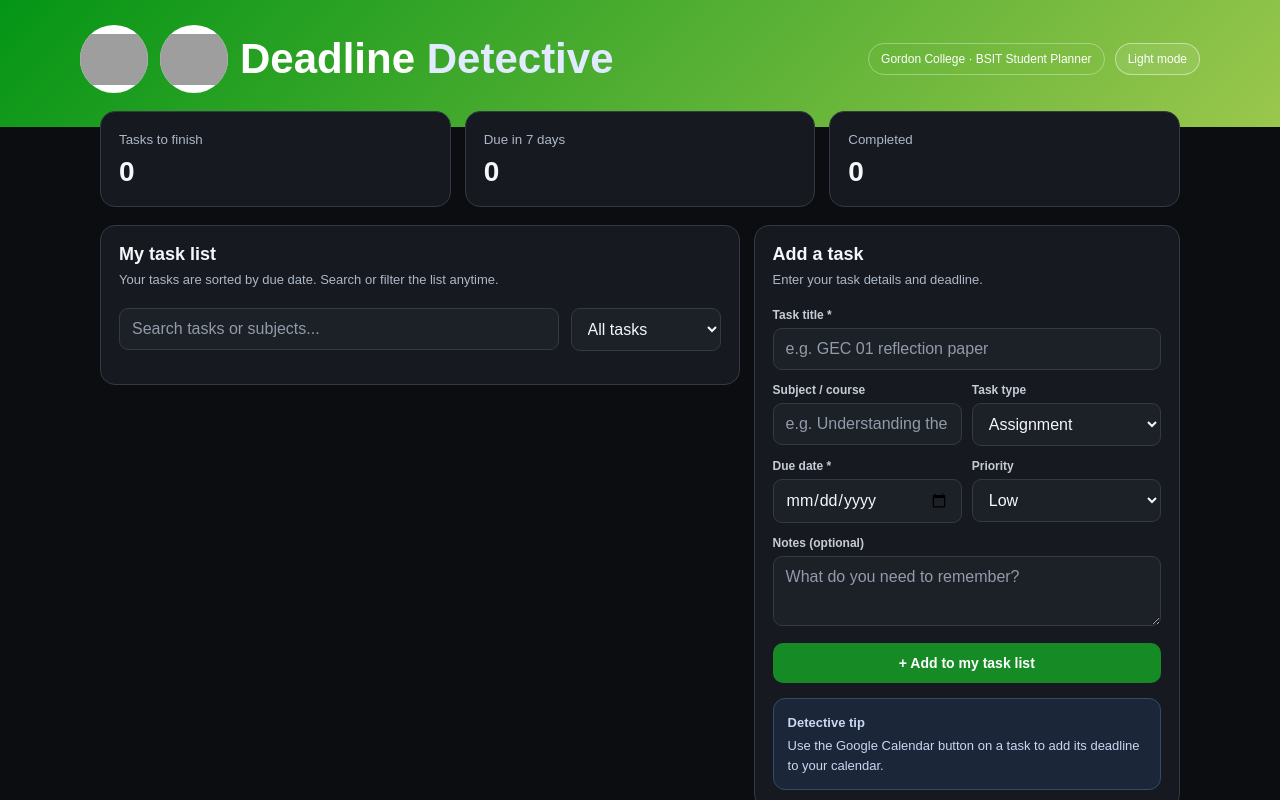
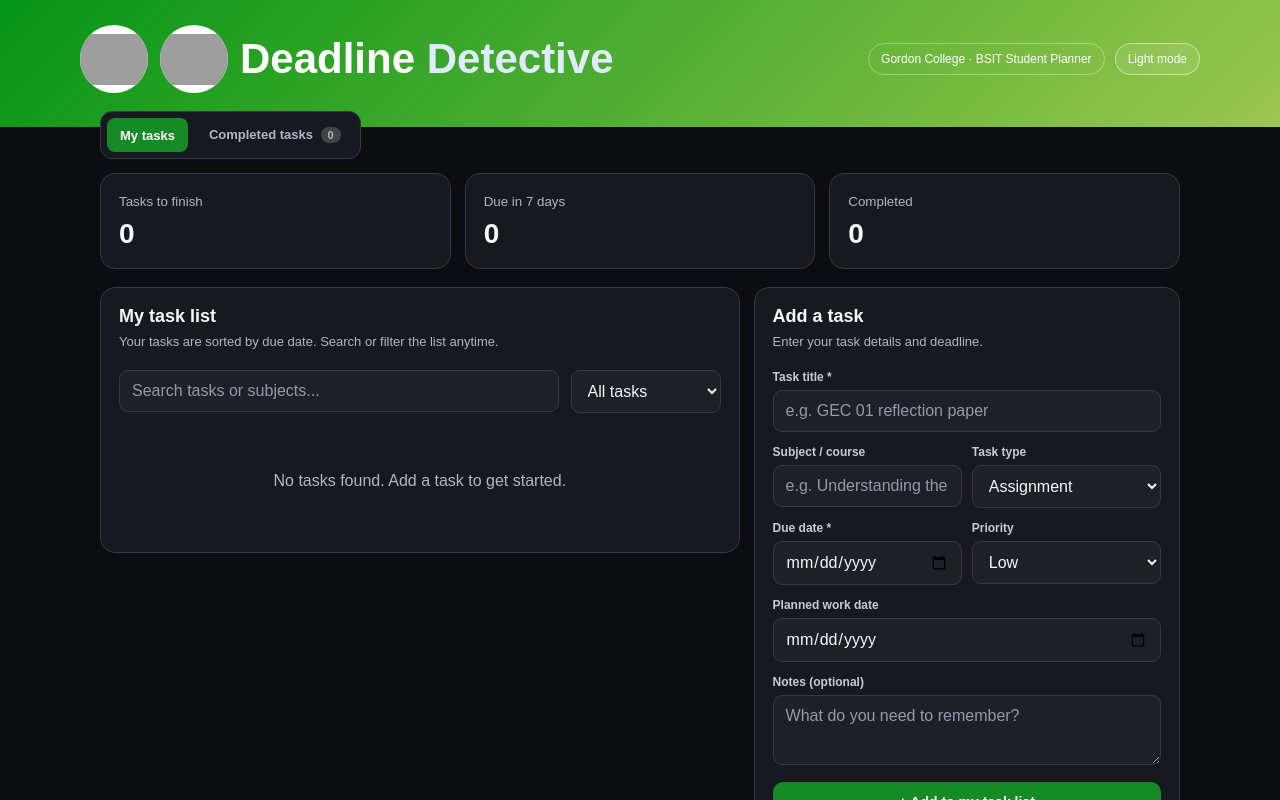
Before and after one commit to jzarport-czar/Group-3-ITC, a plain HTML site: page index.html in a window 1280 px wide. Both pictures are taken after a click on the button "Dark mode". Shown: the top 800 px of the page. Drawn offline with Linux system fonts and the light colour scheme; grey boxes are pictures that could not be loaded.

Commit message:
add date to work

```diff
--- a/index.html
+++ b/index.html
@@ -28,6 +28,15 @@
     </header>
 
     <main>
+      <nav class="page-nav" aria-label="Task pages">
+        <button id="activeTasksNav" class="nav-btn active" type="button" aria-current="page">
+          My tasks
+        </button>
+        <button id="completedTasksNav" class="nav-btn" type="button">
+          Completed tasks <span id="completedNavCount">0</span>
+        </button>
+      </nav>
+
       <section class="stats">
         <div class="stat">
           <small>Tasks to finish</small><strong id="totalCount">0</strong>
@@ -41,7 +50,7 @@
       </section>
 
       <div class="layout">
-        <section class="panel">
+        <section id="activeTasksView" class="panel">
           <h2>My task list</h2>
           <p class="sub">
             Your tasks are sorted by due date. Search or filter the list
@@ -65,7 +74,7 @@
           <div id="taskList" class="task-list"></div>
         </section>
 
-        <aside class="panel">
+        <aside id="addTaskPanel" class="panel">
           <h2>Add a task</h2>
           <p class="sub">Enter your task details and deadline.</p>
           <form id="taskForm">
@@ -111,6 +120,10 @@
               </div>
             </div>
             <div class="field">
+              <label for="plannedDate">Planned work date</label>
+              <input id="plannedDate" type="date" />
+            </div>
+            <div class="field">
               <label for="notes">Notes (optional)</label>
               <textarea
                 id="notes"
@@ -128,6 +141,12 @@
           </div>
         </aside>
       </div>
+
+      <section id="completedTasksView" class="panel completed-view" hidden>
+        <h2>Completed tasks</h2>
+        <p class="sub">A record of the tasks you have finished.</p>
+        <div id="completedTaskList" class="task-list"></div>
+      </section>
     </main>
     <footer>
       Your tasks are saved in this browser. Google Calendar events are added
--- a/script.js
+++ b/script.js
@@ -1,6 +1,7 @@
 // Save tasks in the browser
 let tasks = JSON.parse(localStorage.getItem("tasks")) || [];
 let nextId = 1;
+let currentView = "active";
 
 // Get an element by its ID
 function get(id) {
@@ -21,31 +22,36 @@ function saveTasks() {
 
 // Show all tasks
 function showTasks() {
-  let list = get("taskList");
+  let list = get(currentView === "completed" ? "completedTaskList" : "taskList");
   list.innerHTML = "";
 
-  let search = get("search").value.toLowerCase();
+  let search = currentView === "completed" ? "" : get("search").value.toLowerCase();
   let filter = get("filter").value;
 
   let unfinished = tasks.filter(task => !task.done);
+  let completed = tasks.filter(task => task.done);
   get("totalCount").textContent = unfinished.length;
   get("weekCount").textContent = unfinished.filter(task =>
     task.due >= getDate(0) && task.due <= getDate(7)
   ).length;
-  get("doneCount").textContent = tasks.filter(task => task.done).length;
+  get("doneCount").textContent = completed.length;
+  get("completedNavCount").textContent = completed.length;
 
-  let shownTasks = tasks.filter(task =>
-    (task.title + task.subject).toLowerCase().includes(search) &&
-    (filter === "all" ||
-     (filter === "open" && !task.done) ||
-     (filter === "done" && task.done) ||
-     (filter === "high" && task.priority === "High" && !task.done))
+  let shownTasks = (currentView === "completed" ? completed : tasks.filter(task =>
+    filter === "all" ||
+    (filter === "open" && !task.done) ||
+    (filter === "done" && task.done) ||
+    (filter === "high" && task.priority === "High" && !task.done)
+  )).filter(task =>
+    (task.title + task.subject).toLowerCase().includes(search)
   );
 
   shownTasks.sort((a, b) => a.due.localeCompare(b.due));
 
   if (shownTasks.length === 0) {
-    list.innerHTML = '<p class="empty">No tasks found. Add a task to get started.</p>';
+    list.innerHTML = currentView === "completed"
+      ? '<p class="empty">No completed tasks yet. Mark a task as complete to see it here.</p>'
+      : '<p class="empty">No tasks found. Add a task to get started.</p>';
   }
 
   shownTasks.forEach(task => {
@@ -63,8 +69,11 @@ function showTasks() {
           <p>${task.subject || "No subject"} · ${task.type}</p>
         </div>
         <div class="task-actions">
-          <button class="icon-btn" onclick="toggleTask(${task.id})">✓</button>
-          <button class="icon-btn" onclick="deleteTask(${task.id})">×</button>
+          ${task.done
+            ? `<button class="icon-btn" onclick="deleteTask(${task.id})">Remove</button>
+               <button class="icon-btn" onclick="toggleTask(${task.id})">Continue</button>`
+            : `<button class="icon-btn" aria-label="Mark task complete" onclick="toggleTask(${task.id})">✓</button>
+               <button class="icon-btn" aria-label="Delete task" onclick="deleteTask(${task.id})">×</button>`}
         </div>
       </div>
       <div class="task-meta">
@@ -72,6 +81,9 @@ function showTasks() {
           ${task.done ? "Completed" : task.priority + " priority"}
         </span>
         <span class="pill">${dateText}</span>
+        ${task.plannedDate
+          ? `<span class="pill">Plan to work on ${new Date(task.plannedDate + "T12:00:00").toDateString()}</span>`
+          : ""}
       </div>
       ${task.notes ? `<p>${task.notes}</p>` : ""}
       ${!task.done ? `<a class="calendar-btn" target="_blank" rel="noopener" href="${calendarLink(task)}">Add to Google Calendar</a>` : ""}
@@ -80,6 +92,35 @@ function showTasks() {
     list.appendChild(card);
   });
 }
+
+function showView(view) {
+  currentView = view;
+  let completed = view === "completed";
+  get("activeTasksView").hidden = completed;
+  get("addTaskPanel").hidden = completed;
+  get("completedTasksView").hidden = !completed;
+  get("activeTasksNav").classList.toggle("active", !completed);
+  get("completedTasksNav").classList.toggle("active", completed);
+  if (completed) {
+    get("activeTasksNav").removeAttribute("aria-current");
+    get("completedTasksNav").setAttribute("aria-current", "page");
+  } else {
+    get("activeTasksNav").setAttribute("aria-current", "page");
+    get("completedTasksNav").removeAttribute("aria-current");
+  }
+  showTasks();
+}
+
+get("activeTasksNav").addEventListener("click", function() {
+  showView("active");
+});
+
+get("completedTasksNav").addEventListener("click", function() {
+  showView("completed");
+});
+
+get("search").addEventListener("input", showTasks);
+get("filter").addEventListener("change", showTasks);
 
 // Set priority automatically based on task type
 function setSuggestedPriority() {
@@ -127,6 +168,7 @@ get("taskForm").addEventListener("submit", function(event) {
     subject: get("subject").value,
     type: get("type").value,
     due: get("due").value,
+    plannedDate: get("plannedDate").value,
     priority: get("priority").value,
     notes: get("notes").value,
     done: false
@@ -172,3 +214,5 @@ function calendarLink(task) {
 
   return link;
 }
+
+showTasks();
--- a/style.css
+++ b/style.css
@@ -78,6 +78,50 @@ main {
   max-width: 1120px;
   margin: -16px auto 40px;
   padding: 0 20px;
+}
+
+.page-nav {
+  display: flex;
+  gap: 8px;
+  margin-bottom: 14px;
+  padding: 6px;
+  width: fit-content;
+  border: 1px solid var(--line);
+  border-radius: 12px;
+  background: white;
+}
+
+.nav-btn {
+  padding: 9px 13px;
+  border: 0;
+  border-radius: 8px;
+  color: var(--muted);
+  background: transparent;
+  font: inherit;
+  font-size: 13px;
+  font-weight: bold;
+  cursor: pointer;
+}
+
+.nav-btn.active {
+  color: white;
+  background: var(--green);
+}
+
+.nav-btn span {
+  display: inline-block;
+  min-width: 20px;
+  margin-left: 4px;
+  padding: 2px 5px;
+  border-radius: 10px;
+  color: inherit;
+  background: #ffffff30;
+  text-align: center;
+  font-size: 11px;
+}
+
+.completed-view {
+  margin-top: 18px;
 }
 
 .stats,
@@ -376,11 +420,14 @@ body.dark-mode {
 
 body.dark-mode .stat,
 body.dark-mode .panel,
-body.dark-mode .task {
+body.dark-mode .task,
+body.dark-mode .page-nav {
   background: #161a20;
   border-color: var(--line);
   box-shadow: none;
 }
+
+body.dark-mode .nav-btn:not(.active) { color: var(--muted); }
 
 body.dark-mode .stat strong { color: #f5f7fa; }
 
```
